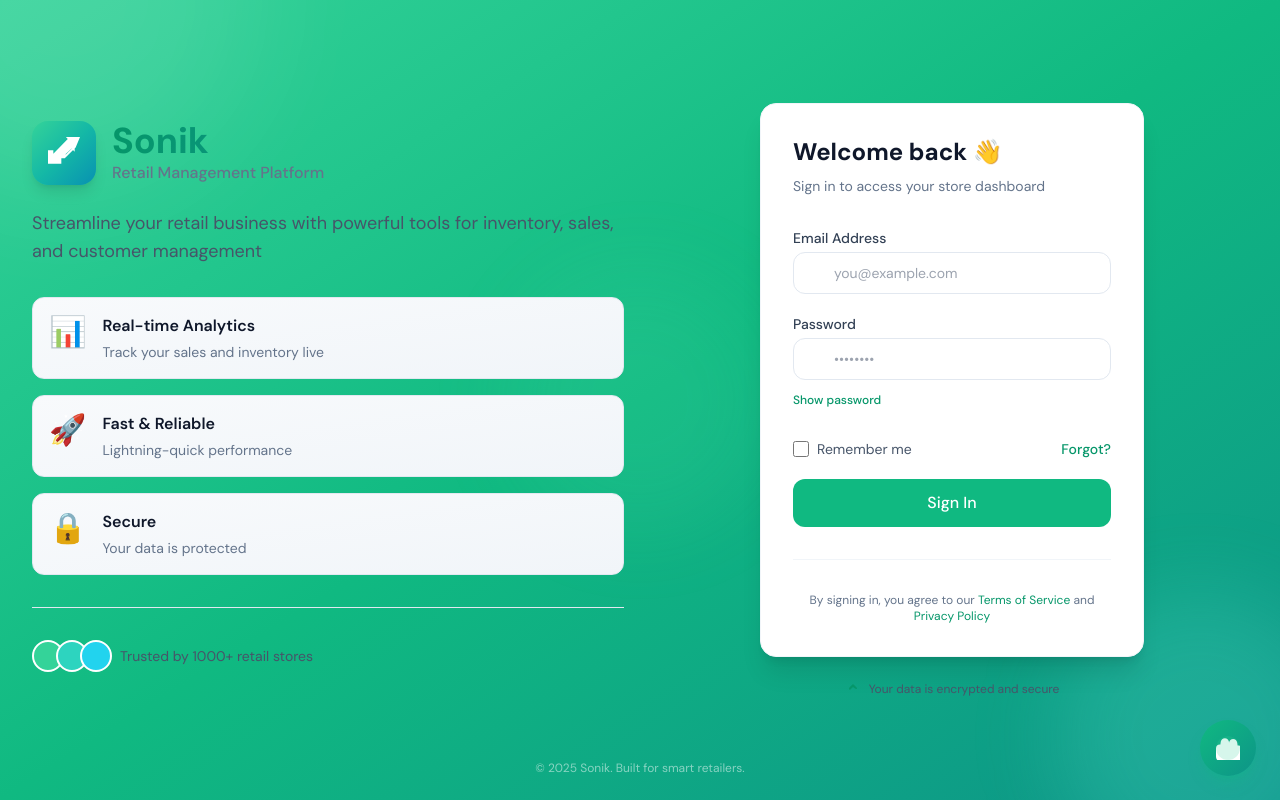
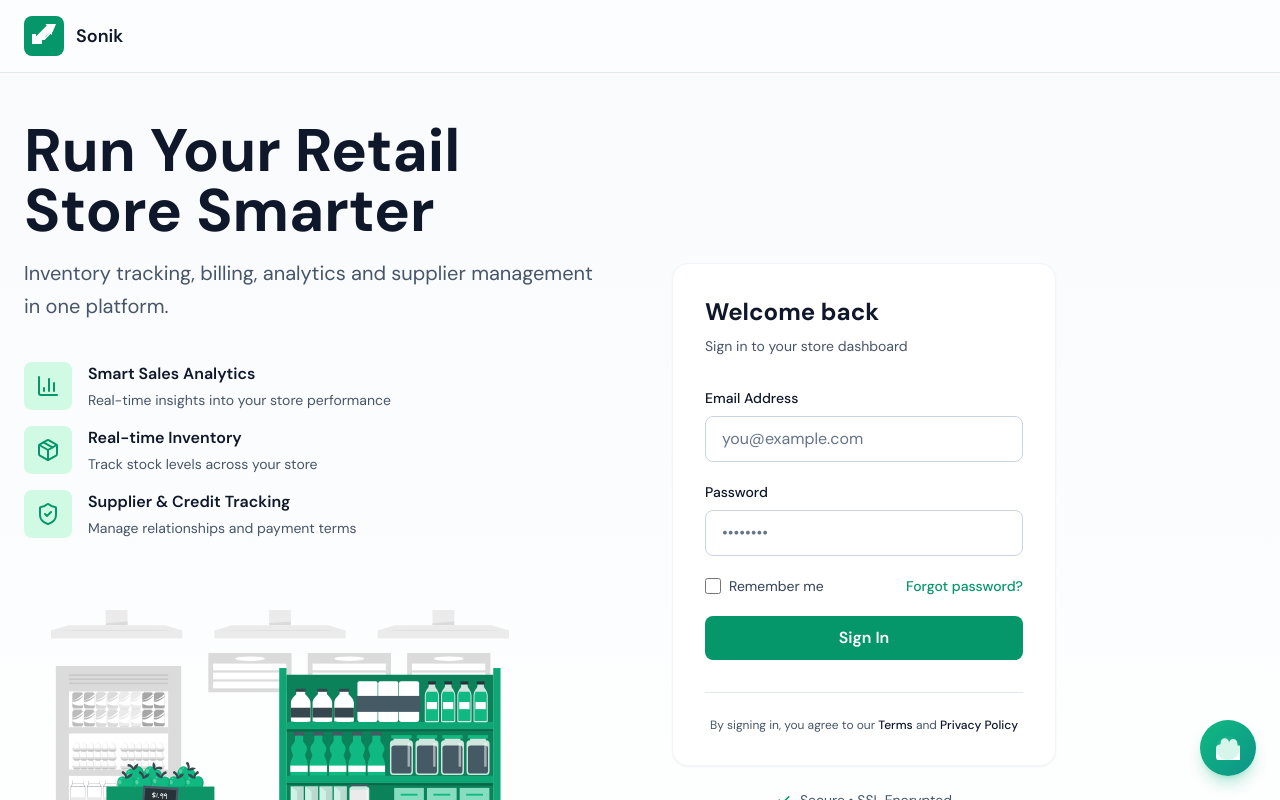
Before and after one commit to 23f2004126/Software_Engineering_Project, a Vue app in the folder frontend/: page /login in a window 1280 px wide. Shown: the top 800 px of the page. Built offline with nearby package versions, Linux system fonts and the light colour scheme.

Commit message:
Refined Login Page

```diff
--- a/frontend/src/modules/auth/LoginPage.vue
+++ b/frontend/src/modules/auth/LoginPage.vue
@@ -1,15 +1,13 @@
 <script setup>
 import { ref } from 'vue'
 import { useRouter } from 'vue-router'
-import AuthLayout from '../../layouts/AuthLayout.vue'
-import Button from '../../components/ui/Button.vue'
-import Input from '../../components/ui/Input.vue'
+import { BarChart3, Package, ShieldCheck } from 'lucide-vue-next'
 
 const router = useRouter()
 
 const email = ref('')
 const password = ref('')
-const showPassword = ref(false)
+const rememberMe = ref(false)
 const isLoading = ref(false)
 const errorMsg = ref('')
 
@@ -36,124 +34,141 @@ const handleSubmit = () => {
 }
 
 const features = [
-  { icon: '📊', title: 'Real-time Analytics', desc: 'Track your sales and inventory live' },
-  { icon: '🚀', title: 'Fast & Reliable', desc: 'Lightning-quick performance' },
-  { icon: '🔒', title: 'Secure', desc: 'Your data is protected' },
+  {
+    icon: BarChart3,
+    title: 'Smart Sales Analytics',
+    desc: 'Real-time insights into your store performance'
+  },
+  {
+    icon: Package,
+    title: 'Real-time Inventory',
+    desc: 'Track stock levels across your store'
+  },
+  {
+    icon: ShieldCheck,
+    title: 'Supplier & Credit Tracking',
+    desc: 'Manage relationships and payment terms'
+  },
 ]
 </script>
 
 <template>
-  <AuthLayout>
-    <div class="min-h-screen flex items-center justify-center px-4 py-6">
-      <!-- Main container -->
-      <div class="w-full max-w-7xl">
-        <div class="grid grid-cols-1 lg:grid-cols-2 gap-8 items-center">
-          <!-- Left side - Features section -->
-          <Transition name="slide-in-left">
-            <div class="hidden lg:flex flex-col justify-center space-y-8">
+  <div class="min-h-screen bg-gradient-to-b from-slate-50 to-white">
     <!-- Header -->
-              <div>
-                <div class="flex items-center gap-4 mb-6">
-                  <div class="w-16 h-16 rounded-2xl bg-gradient-to-br from-emerald-400 via-teal-500 to-cyan-600 flex items-center justify-center shadow-lg">
-                    <svg class="w-8 h-8 text-white" fill="currentColor" viewBox="0 0 24 24">
+    <div class="border-b border-slate-200 bg-white/50 backdrop-blur-sm sticky top-0 z-50">
+      <div class="max-w-7xl mx-auto px-6 py-4 flex items-center gap-3">
+        <div class="w-10 h-10 rounded-lg bg-emerald-600 flex items-center justify-center flex-shrink-0">
+          <svg class="w-6 h-6 text-white" fill="currentColor" viewBox="0 0 24 24">
             <path d="M16 6l2.29 2.29-4.88 4.88-4-4L2 16.59V20h3.41L17.71 8.71 20 11V6m0-6h-6.59l1.41 1.41L4 12.59V10H0v10h10v-4h2.59l8.15-8.15L24 0z" />
           </svg>
         </div>
-                  <div>
-                    <h1 class="text-4xl font-bold bg-gradient-to-r from-emerald-600 to-teal-600 bg-clip-text text-transparent">Sonik</h1>
-                    <p class="text-slate-500 font-medium">Retail Management Platform</p>
+        <span class="text-lg font-semibold text-slate-900">Sonik</span>
       </div>
     </div>
-                <p class="text-lg text-slate-600 font-light">Streamline your retail business with powerful tools for inventory, sales, and customer management</p>
+
+    <!-- Main Content -->
+    <div class="max-w-7xl mx-auto px-6 py-12">
+      <div class="grid grid-cols-1 lg:grid-cols-2 gap-16 items-center">
+
+        <!-- Left side - Marketing -->
+        <Transition name="fade-in-left">
+          <div class="space-y-10">
+            <!-- Headline -->
+            <div class="space-y-4">
+              <h1 class="text-5xl lg:text-6xl font-bold text-slate-900 leading-tight">
+                Run Your Retail Store Smarter
+              </h1>
+              <p class="text-xl text-slate-600 leading-relaxed">
+                Inventory tracking, billing, analytics and supplier management in one platform.
+              </p>
             </div>
 
-              <!-- Feature cards -->
+            <!-- Features -->
             <div class="space-y-4">
-                <div v-for="(feature, idx) in features" :key="idx" class="flex gap-4 p-4 rounded-xl bg-gradient-to-br from-slate-50 to-slate-100 hover:from-slate-100 hover:to-slate-150 transition-all duration-300 border border-slate-200 hover:border-emerald-300">
-                  <div class="text-3xl flex-shrink-0">{{ feature.icon }}</div>
-                  <div class="flex-1 min-w-0">
-                    <h3 class="font-semibold text-slate-900">{{ feature.title }}</h3>
-                    <p class="text-sm text-slate-500 mt-1">{{ feature.desc }}</p>
+              <div v-for="(feature, idx) in features" :key="idx" class="flex gap-4">
+                <div class="flex-shrink-0">
+                  <div class="flex items-center justify-center h-12 w-12 rounded-lg bg-emerald-100">
+                    <component :is="feature.icon" class="h-6 w-6 text-emerald-600" />
+                  </div>
+                </div>
+                <div>
+                  <h3 class="text-base font-semibold text-slate-900">{{ feature.title }}</h3>
+                  <p class="text-sm text-slate-600 mt-1">{{ feature.desc }}</p>
                 </div>
               </div>
             </div>
 
-              <!-- Decorative element -->
-              <div class="pt-8 mt-8 border-t border-slate-200">
-                <div class="inline-flex items-center gap-2 text-sm text-slate-600">
-                  <div class="flex -space-x-2">
-                    <div class="w-8 h-8 rounded-full bg-emerald-400 border-2 border-white"></div>
-                    <div class="w-8 h-8 rounded-full bg-teal-400 border-2 border-white"></div>
-                    <div class="w-8 h-8 rounded-full bg-cyan-400 border-2 border-white"></div>
-                  </div>
-                  <span>Trusted by 1000+ retail stores</span>
-                </div>
+            <!-- Illustration -->
+            <div class="pt-8">
+              <img
+                src="../../assets/illustrations/Grocery shopping-cuate.svg"
+                alt="Retail dashboard illustration"
+                class="w-full max-w-lg mx-auto lg:mx-0"
+              />
             </div>
           </div>
         </Transition>
 
-          <!-- Right side - Login form -->
-          <Transition name="scale-fade">
-            <div class="flex justify-center">
+        <!-- Right side - Login Form -->
+        <Transition name="fade-in-right">
+          <div class="flex items-center justify-center lg:justify-start">
             <div class="w-full max-w-sm">
-                <!-- Form card -->
-                <div class="bg-white rounded-2xl shadow-xl p-8 border border-slate-100">
-                  <!-- Mobile header (visible on small screens) -->
-                  <div class="lg:hidden flex flex-col items-center gap-3 mb-8">
-                    <div class="w-14 h-14 rounded-xl bg-gradient-to-br from-emerald-400 via-teal-500 to-cyan-600 flex items-center justify-center shadow-lg">
-                      <svg class="w-7 h-7 text-white" fill="currentColor" viewBox="0 0 24 24">
-                        <path d="M16 6l2.29 2.29-4.88 4.88-4-4L2 16.59V20h3.41L17.71 8.71 20 11V6m0-6h-6.59l1.41 1.41L4 12.59V10H0v10h10v-4h2.59l8.15-8.15L24 0z" />
-                      </svg>
-                    </div>
-                    <div class="text-center">
-                      <h1 class="text-2xl font-bold text-slate-900">Sonik</h1>
-                      <p class="text-xs text-slate-400">Retail Management</p>
-                    </div>
-                  </div>
+              <!-- Card -->
+              <div class="bg-white rounded-2xl shadow-sm border border-slate-100 p-8">
 
-                  <!-- Heading -->
+                <!-- Form Heading -->
                 <div class="mb-8">
-                    <h2 class="text-2xl font-bold text-slate-900">Welcome back 👋</h2>
-                    <p class="text-slate-500 text-sm mt-2">Sign in to access your store dashboard</p>
+                  <h2 class="text-2xl font-bold text-slate-900">Welcome back</h2>
+                  <p class="text-slate-600 text-sm mt-2">Sign in to your store dashboard</p>
                 </div>
 
                 <!-- Form -->
                 <form class="space-y-5" @submit.prevent="handleSubmit">
-                    <!-- Email input -->
+
+                  <!-- Email -->
                   <div>
-                      <Input v-model="email" type="email" label="Email Address" placeholder="you@example.com" icon="envelope" />
+                    <label class="block text-sm font-medium text-slate-900 mb-2">
+                      Email Address
+                    </label>
+                    <input
+                      v-model="email"
+                      type="email"
+                      placeholder="you@example.com"
+                      class="w-full px-4 py-2.5 rounded-lg border border-slate-300 text-slate-900 placeholder-slate-500 focus:outline-none focus:ring-2 focus:ring-emerald-500 focus:border-transparent transition-all"
+                    />
                   </div>
 
-                    <!-- Password input -->
+                  <!-- Password -->
                   <div>
-                      <Input
+                    <label class="block text-sm font-medium text-slate-900 mb-2">
+                      Password
+                    </label>
+                    <input
                       v-model="password"
                       :type="showPassword ? 'text' : 'password'"
-                        label="Password"
                       placeholder="••••••••"
-                        icon="lock"
+                      class="w-full px-4 py-2.5 rounded-lg border border-slate-300 text-slate-900 placeholder-slate-500 focus:outline-none focus:ring-2 focus:ring-emerald-500 focus:border-transparent transition-all"
                     />
-                      <button
-                        type="button"
-                        class="mt-3 text-xs font-medium text-emerald-600 hover:text-emerald-700 transition-colors"
-                        @click="showPassword = !showPassword"
-                      >
-                        {{ showPassword ? '✓ Hide' : 'Show' }} password
-                      </button>
                   </div>
 
                   <!-- Remember & Forgot -->
-                    <div class="flex items-center justify-between text-sm pt-2">
-                      <label class="flex items-center gap-2 cursor-pointer group">
-                        <input type="checkbox" class="w-4 h-4 rounded border-2 border-slate-300 accent-emerald-500 group-hover:border-emerald-400 transition-colors" />
-                        <span class="text-slate-600 group-hover:text-slate-800 transition-colors">Remember me</span>
+                  <div class="flex items-center justify-between text-sm">
+                    <label class="flex items-center gap-2 cursor-pointer">
+                      <input
+                        v-model="rememberMe"
+                        type="checkbox"
+                        class="w-4 h-4 rounded border-slate-300 text-emerald-600 focus:ring-emerald-500 cursor-pointer"
+                      />
+                      <span class="text-slate-700">Remember me</span>
                     </label>
-                      <a href="#" class="text-emerald-600 hover:text-emerald-700 font-medium transition-colors">Forgot?</a>
+                    <a href="#" class="text-emerald-600 hover:text-emerald-700 font-medium">
+                      Forgot password?
+                    </a>
                   </div>
 
-                    <!-- Error message -->
+                  <!-- Error Message -->
                   <Transition name="fade">
-                      <div v-if="errorMsg" class="bg-red-50 border-l-4 border-red-500 text-red-700 rounded-lg p-4 text-sm flex items-start gap-3">
+                    <div v-if="errorMsg" class="bg-red-50 border border-red-200 text-red-700 rounded-lg p-3.5 text-sm flex items-start gap-3">
                       <svg class="w-5 h-5 flex-shrink-0 mt-0.5" fill="currentColor" viewBox="0 0 20 20">
                         <path fill-rule="evenodd" d="M18 10a8 8 0 11-16 0 8 8 0 0116 0zm-7 4a1 1 0 11-2 0 1 1 0 012 0zm-1-9a1 1 0 00-1 1v4a1 1 0 102 0V6a1 1 0 00-1-1z" clip-rule="evenodd" />
                       </svg>
@@ -161,73 +176,69 @@ const features = [
                     </div>
                   </Transition>
 
-                    <!-- Submit button -->
-                    <Button variant="primary" size="lg" fullWidth :loading="isLoading" @click="handleSubmit" class="mt-6">
+                  <!-- Submit Button -->
+                  <button
+                    @click="handleSubmit"
+                    :disabled="isLoading"
+                    class="w-full px-4 py-2.5 rounded-lg bg-emerald-600 text-white font-semibold hover:bg-emerald-700 disabled:opacity-50 disabled:cursor-not-allowed transition-all flex items-center justify-center gap-2"
+                  >
+                    <svg v-if="isLoading" class="w-5 h-5 animate-spin" fill="none" viewBox="0 0 24 24">
+                      <circle class="opacity-25" cx="12" cy="12" r="10" stroke="currentColor" stroke-width="4"></circle>
+                      <path class="opacity-75" fill="currentColor" d="M4 12a8 8 0 018-8V0C5.373 0 0 5.373 0 12h4zm2 5.291A7.962 7.962 0 014 12H0c0 3.042 1.135 5.824 3 7.938l3-2.647z"></path>
+                    </svg>
                     {{ isLoading ? 'Signing in...' : 'Sign In' }}
-                    </Button>
+                  </button>
+
                 </form>
 
                 <!-- Footer -->
-                  <div class="mt-8 pt-8 border-t border-slate-100">
-                    <p class="text-center text-xs text-slate-500">
+                <div class="mt-8 pt-6 border-t border-slate-200">
+                  <p class="text-center text-xs text-slate-600">
                     By signing in, you agree to our
-                      <a href="#" class="text-emerald-600 hover:underline">Terms of Service</a>
+                    <a href="#" class="text-slate-900 hover:text-slate-700 font-medium">Terms</a>
                     and
-                      <a href="#" class="text-emerald-600 hover:underline">Privacy Policy</a>
+                    <a href="#" class="text-slate-900 hover:text-slate-700 font-medium">Privacy Policy</a>
                   </p>
                 </div>
+
               </div>
 
-                <!-- Security badge -->
-                <div class="mt-6 flex items-center justify-center gap-2 text-xs text-slate-500">
+              <!-- Trust Badge -->
+              <div class="mt-6 flex items-center justify-center gap-2 text-sm text-slate-600">
                 <svg class="w-4 h-4 text-emerald-600" fill="currentColor" viewBox="0 0 20 20">
-                    <path fill-rule="evenodd" d="M5.293 9.707a1 1 0 010-1.414l4-4a1 1 0 011.414 0l4 4a1 1 0 11-1.414 1.414L10 7.414 6.707 10.707a1 1 0 01-1.414 0z" clip-rule="evenodd" />
+                  <path fill-rule="evenodd" d="M16.707 5.293a1 1 0 010 1.414l-8 8a1 1 0 01-1.414 0l-4-4a1 1 0 011.414-1.414L8 12.586l7.293-7.293a1 1 0 011.414 0z" clip-rule="evenodd" />
                 </svg>
-                  <span class="text-slate-600">Your data is encrypted and secure</span>
+                <span>Secure • SSL Encrypted</span>
+              </div>
+
+            </div>
+          </div>
+        </Transition>
+
       </div>
     </div>
   </div>
-          </Transition>
-        </div>
-      </div>
-    </div>
-  </AuthLayout>
 </template>
 
 <style scoped>
-.scale-fade-enter-active,
-.scale-fade-leave-active {
-  transition: all 0.4s cubic-bezier(0.4, 0, 0.2, 1);
+.fade-in-left-enter-active,
+.fade-in-right-enter-active {
+  transition: all 0.6s cubic-bezier(0.4, 0, 0.2, 1);
 }
 
-.scale-fade-enter-from {
+.fade-in-left-enter-from {
   opacity: 0;
-  transform: scale(0.95);
+  transform: translateX(-20px);
 }
 
-.scale-fade-leave-to {
+.fade-in-right-enter-from {
   opacity: 0;
-  transform: scale(0.95);
-}
-
-.slide-in-left-enter-active,
-.slide-in-left-leave-active {
-  transition: all 0.5s cubic-bezier(0.4, 0, 0.2, 1);
-}
-
-.slide-in-left-enter-from {
-  opacity: 0;
-  transform: translateX(-30px);
-}
-
-.slide-in-left-leave-to {
-  opacity: 0;
-  transform: translateX(-30px);
+  transform: translateX(20px);
 }
 
 .fade-enter-active,
 .fade-leave-active {
-  transition: opacity 0.2s ease;
+  transition: opacity 0.3s ease;
 }
 
 .fade-enter-from,
```
Also changed, not shown: frontend/src/assets/illustrations/Grocery shopping-cuate.svg (added). Lines whose indentation alone changed are shown as unchanged.
